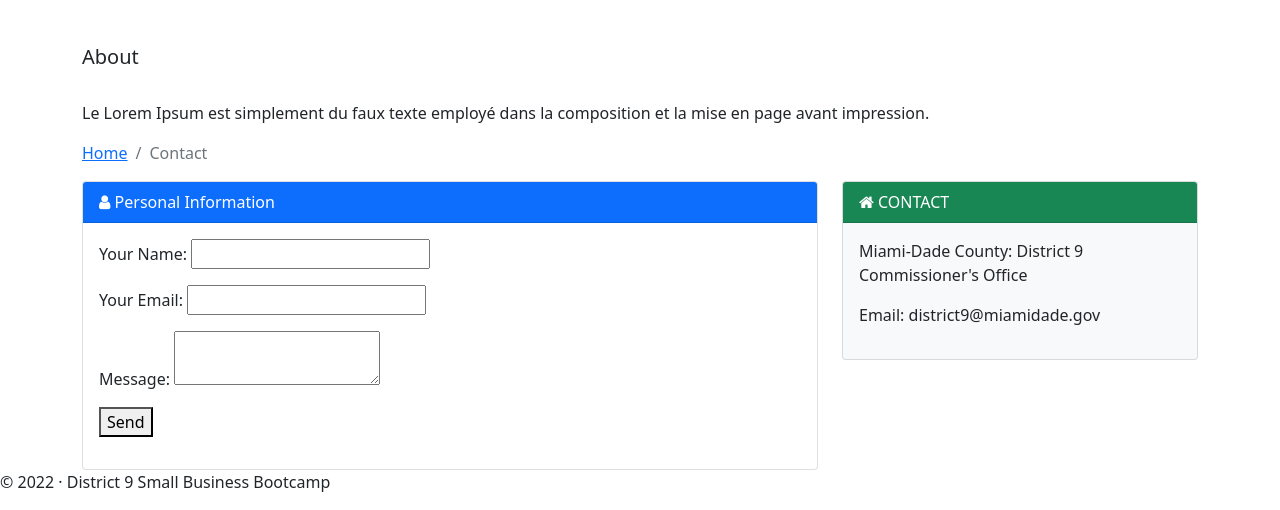
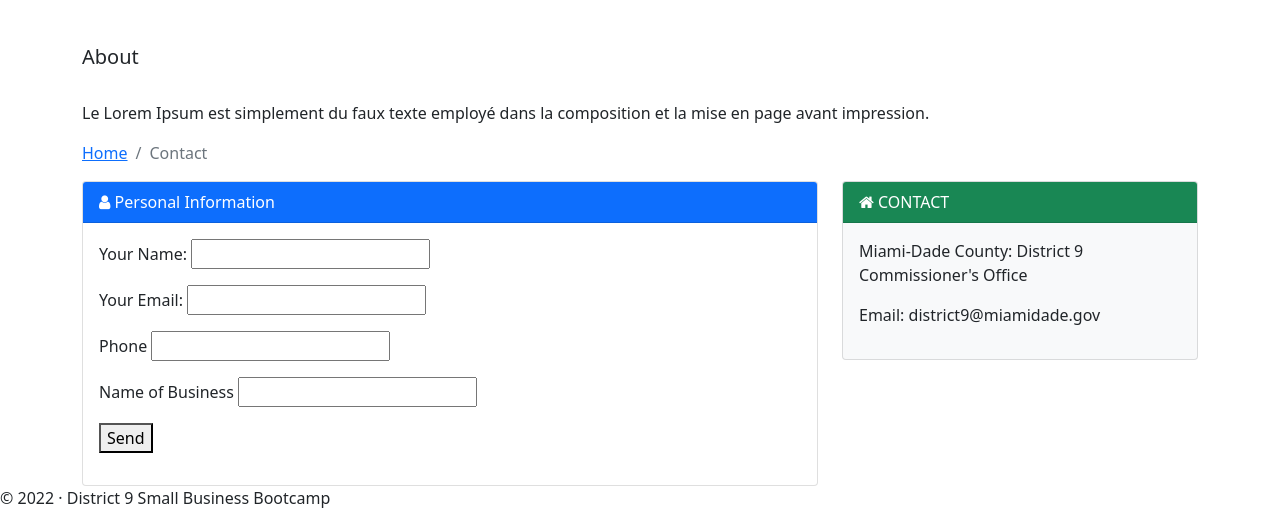
Before and after one commit to BrandonHVX/BusinessBootcamp, a Gatsby site: page / in a window 1280 px wide. Shown: the part 311-821 px from the top of the page. Built offline with nearby package versions, Linux system fonts and the light colour scheme; Gatsby itself is replaced by a stand-in of ours.

Commit message:
updated form

```diff
--- a/src/pages/index.js
+++ b/src/pages/index.js
@@ -14,7 +14,7 @@ const encode = (data) => {
 export default class Index extends Component {
   constructor(props) {
     super(props);
-    this.state = { name: "", email: "", message: "" };
+    this.state = { name: "", email: "", phone: "", business: "" };
   }
 
 
@@ -27,7 +27,7 @@ export default class Index extends Component {
       headers: { "Content-Type": "application/x-www-form-urlencoded" },
       body: encode({ "form-name": "contact", ...this.state })
     })
-      .then(() => alert("Success!"))
+      .then(() => navigate("/thanks"))
       .catch(error => alert(error));
 
     e.preventDefault();
@@ -37,7 +37,7 @@ export default class Index extends Component {
 
 
   render() {
-          const { name, email, message } = this.state;
+          const { name, email, phone, business } = this.state;
 
     return (
       <Layout>
@@ -102,8 +102,13 @@ export default class Index extends Component {
             </label>
           </p>
           <p>
-            <label>
-              Message: <textarea name="message" value={message} onChange={this.handleChange} />
+          <label>
+              Phone <input type="number" name="phone" value={phone} onChange={this.handleChange} />
+            </label>
+          </p>
+          <p>
+          <label>
+              Name of Business <input type="text" name="business" value={business} onChange={this.handleChange} />
             </label>
           </p>
           <p>
```
